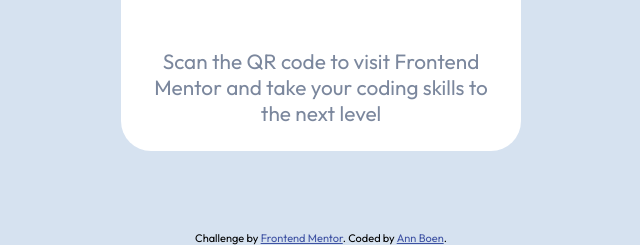
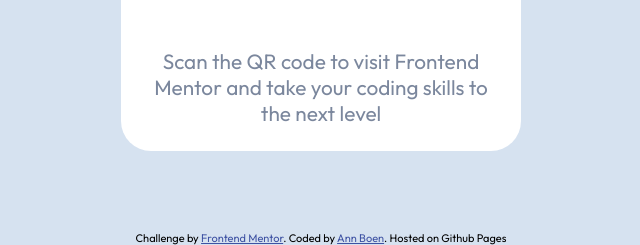
Before and after one commit to 3vilrabster/frontendmentor, a plain HTML site: page index.html in a window 1280 px wide. Shown: the part 587-832 px from the top of the page, without its empty margins (319-959 px from the left). Drawn offline with Linux system fonts and the light colour scheme.

Commit message:
upload to live site

```diff
--- a/index.html
+++ b/index.html
@@ -45,6 +45,7 @@
     <div class="attribution">
       Challenge by <a href="https://www.frontendmentor.io?ref=challenge" target="_blank">Frontend Mentor</a>.
       Coded by <a href="#">Ann Boen</a>.
+      Hosted on Github Pages
     </div>
 
   </div>
```
